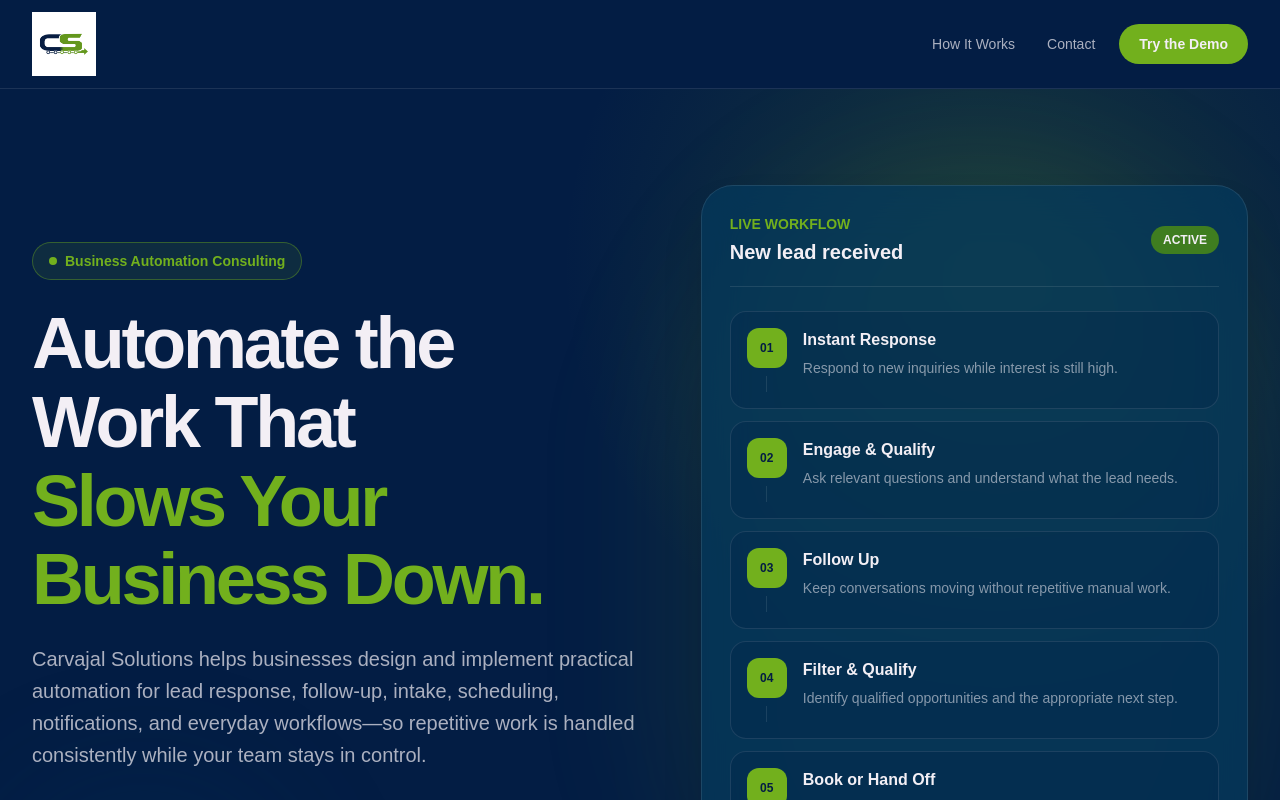
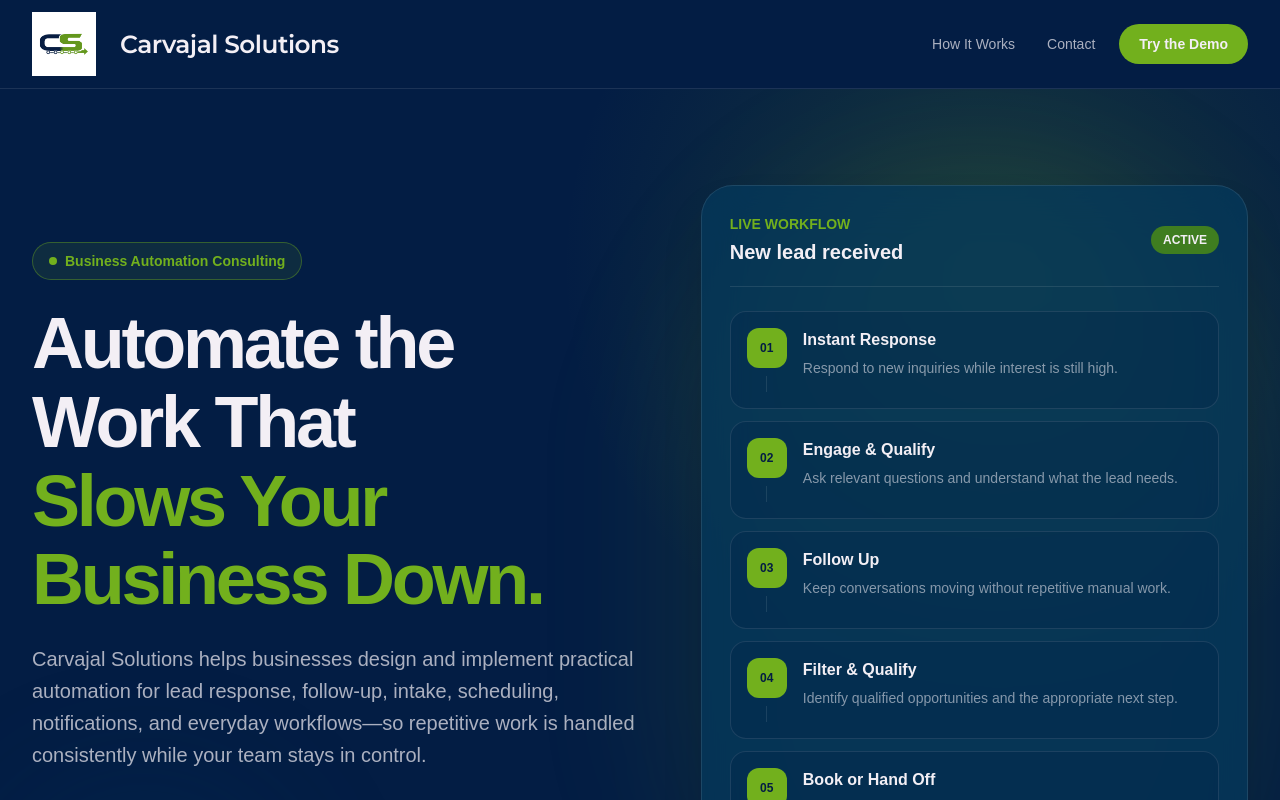
Before and after one commit to zmagnaye/Carvajal-Solutions, a Next.js app: page / in a window 1280 px wide. Shown: the top 800 px of the page. Built offline with nearby package versions, Linux system fonts and the light colour scheme.

Commit message:
add company name to navbar branding

```diff
--- a/app/layout.tsx
+++ b/app/layout.tsx
@@ -1,5 +1,12 @@
 import type { Metadata } from "next";
+import { Montserrat } from "next/font/google";
 import "./globals.css";
+
+const montserrat = Montserrat({
+  subsets: ["latin"],
+  weight: ["400", "500", "600", "700"],
+  variable: "--font-montserrat",
+});
 
 export const metadata: Metadata = {
   title: "Carvajal Solutions | Lead Follow-Up Automation",
@@ -14,7 +21,7 @@ export default function RootLayout({
 }>) {
   return (
     <html lang="en">
-      <body>{children}</body>
+      <body className={montserrat.variable}>{children}</body>
     </html>
   );
 }
--- a/components/brand-logo.tsx
+++ b/components/brand-logo.tsx
@@ -15,11 +15,14 @@ export default function BrandLogo({
     <a
       href={href}
       aria-label="Carvajal Solutions home"
-      className={`relative block shrink-0 ${
+      className={`flex shrink-0 items-center gap-0 ${className}`}
+    >
+      <div
+        className={`relative shrink-0 ${
           compact
             ? "h-10 w-14"
             : "h-11 w-16 sm:h-14 sm:w-20 lg:h-16 lg:w-24"
-      } ${className}`}
+        }`}
       >
         <Image
           src="/branding/CarvajalSolutionsLogo2.png"
@@ -33,6 +36,18 @@ export default function BrandLogo({
           }
           className="object-contain object-left"
         />
+      </div>
+
+      <span
+        style={{ fontFamily: "var(--font-montserrat)" }}
+        className={`-ml-1 whitespace-nowrap font-semibold leading-none tracking-[-0.02em] text-(--cs-off-white) sm:-ml-2 ${
+          compact
+            ? "text-[1.05rem] sm:text-lg"
+            : "text-[1.15rem] sm:text-[1.45rem] lg:text-[1.55rem]"
+        }`}
+      >
+        Carvajal Solutions
+      </span>
     </a>
   );
 }
```
Lines whose indentation alone changed are shown as unchanged.
